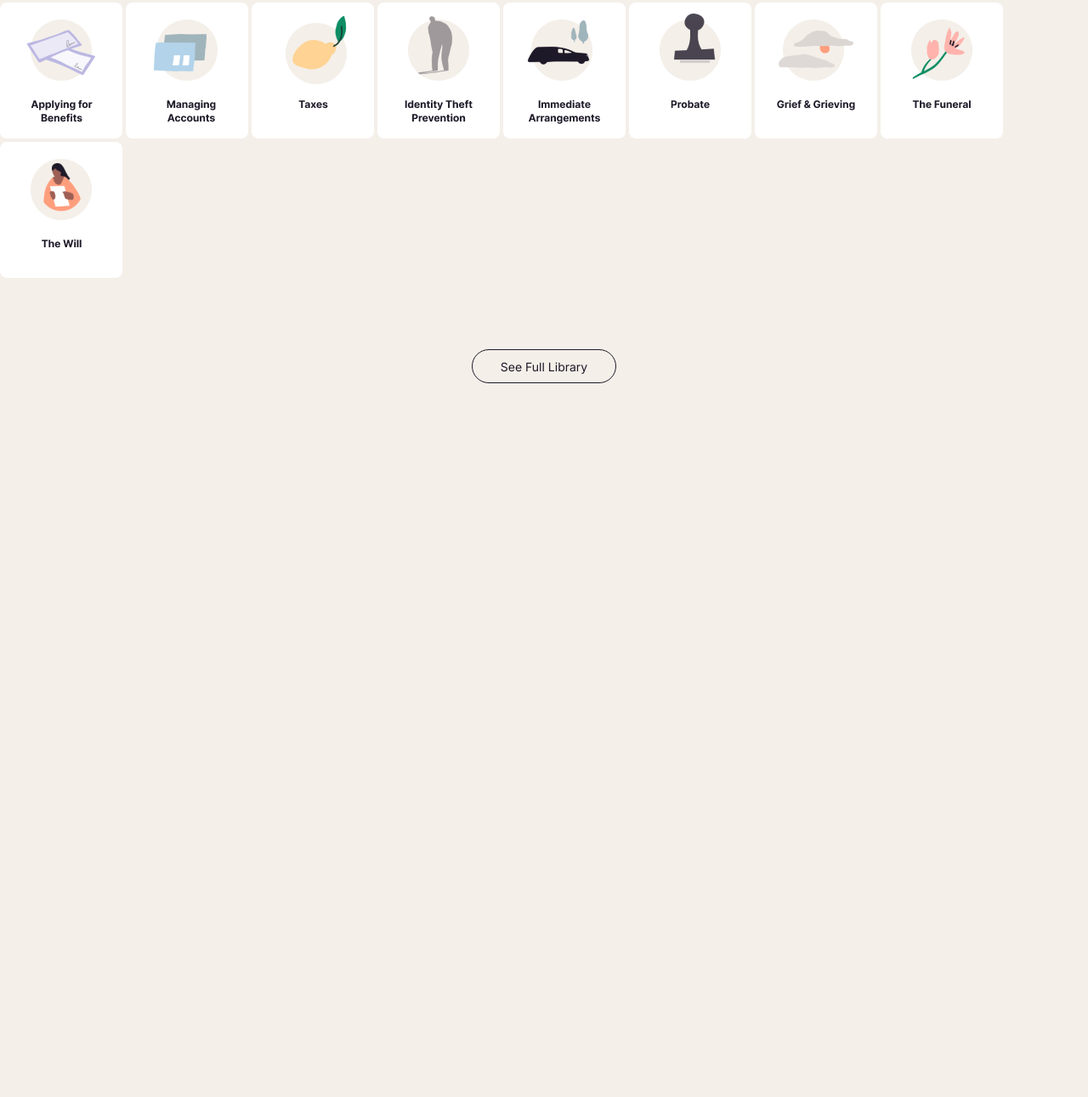
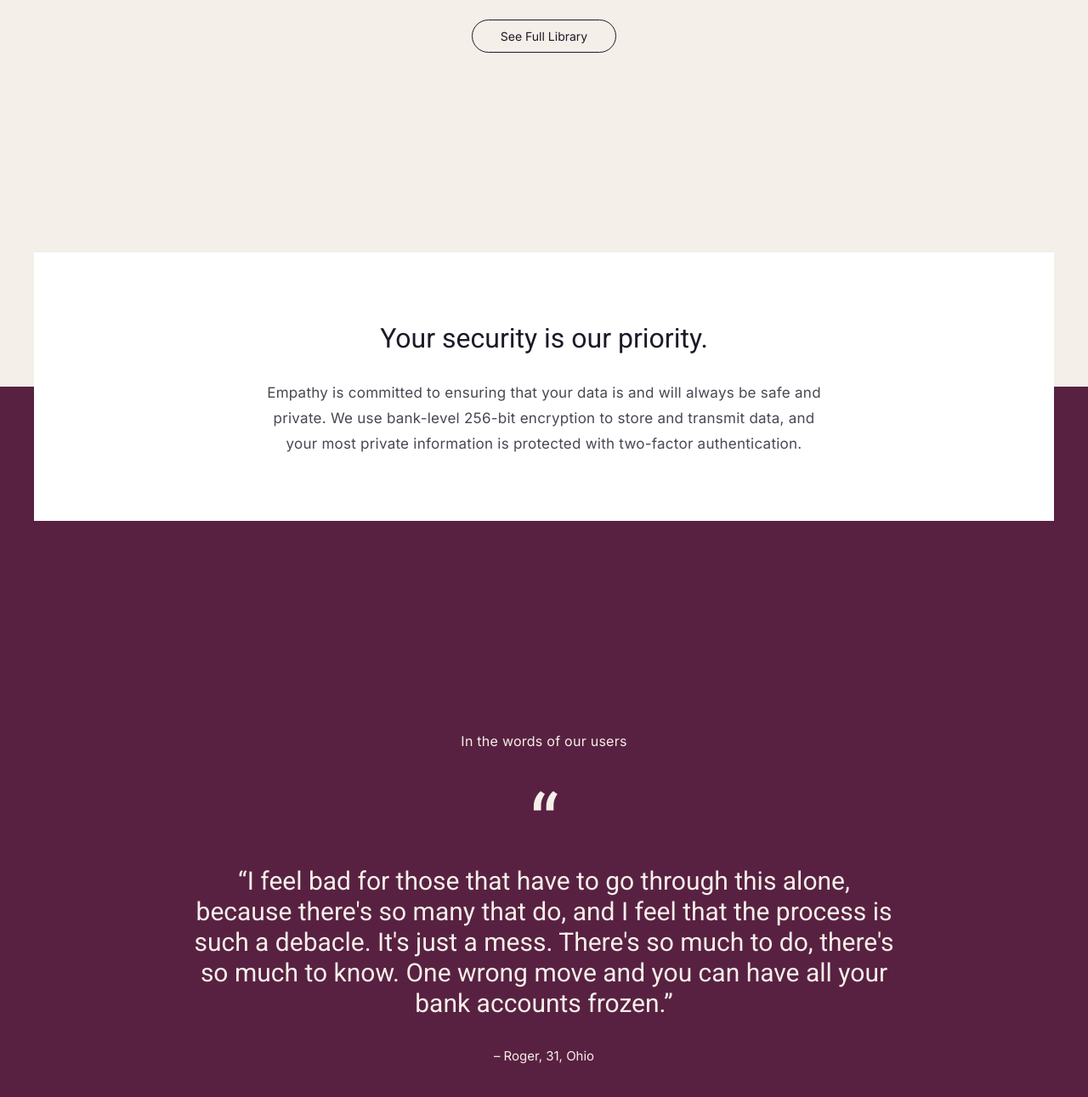
Before and after one commit to Arkanasun/Empathy, a plain HTML site: page index.html in a window 1280 px wide. Shown: the part 4240-5531 px from the top of the page at 85% size. Before the commit the page ends 4691 px from the top, so only its background shows below. Drawn offline with Linux system fonts and the light colour scheme.

Commit message:
seventh commit

```diff
--- a/index.html
+++ b/index.html
@@ -43,7 +43,7 @@
 <h1>Losing a loved one <br>is hard enough</h1>
 <p class="empat">Empathy is here to help you with everything that comes next.</p>
 	<p class="empat2">We guide and support you along your journey of loss, giving you the tools to navigate and prioritize every task.</p>
-<p class="emp3">Try it for free:</p>
+	<p class="emp3">Try it for free:</p>
 <form action="" method="post">
 	<input type="number"; placeholder="(222) 123-4512">
 	<button class="buton1" type="submite">Text Me the App</button>
@@ -132,7 +132,7 @@
 	</section>
 <section class="lot">
 		<h4>Get in-depth knowledge to help you navigate the maze of loss.</h4>
-		<div>
+		<div class="pics">
 			<img src="images/Fr1.png" alt="Fr1">
 			<img src="images/Fr2.png" alt="Fr2">
 			<img src="images/Fr3.png" alt="Fr3">
@@ -146,6 +146,19 @@
 		<a href="#">See Full Library</a>
 	</section>
 
+	<section class="violet">
+		<section class="white-box">
+		<h4>Your security is our priority.</h4>
+		<p>Empathy is committed to ensuring that your data is and will always be safe and private. We use bank-level 256-bit encryption to store and transmit data, and your most private information is protected with two-factor authentication.</p>
+	</section>
+		<div class="viol">
+		<h5>In the words of our users</h5>
+		<p class="quotes">“</p>
+		<p class="interview">“I feel bad for those that have to go through this alone, because there's so many that do, and I feel that the process is such a debacle. It's just a mess. There's so much to do, there's so much to know. One wrong move and you can have all your bank accounts frozen.”</p>
+		<p class="name">– Roger, 31, Ohio</p>
+		</div>
+	</section>
+
 </main>
 </body>
 </html>
--- a/main.css
+++ b/main.css
@@ -254,6 +254,8 @@
 
 .huge{
         background-color: #F4EFE9;
+        padding-top: 80px;
+        padding-bottom: 80px;
 
 }
 .huge article{
@@ -262,7 +264,6 @@
         align-items: center;
         max-width: 1200px;
         margin: auto;
-        margin-top: 80px;
 }
 .huge article div{
           max-width: 600px;
@@ -294,14 +295,11 @@
 }
 .lot{
 background-color: #F4EFE9;
-display: flex;
-flex-direction: column;
-justify-content: space-around;
-align-items: center;
-
+  padding-top: 144px;
+  padding-bottom: 402px;
+text-align: center;
 }
 .lot h4{
-        margin-top: 114px;
         margin-bottom: 80px;
         color: #1E1928;
 text-align: center;
@@ -312,12 +310,12 @@
 line-height: 26px; /* 152.941% */
 letter-spacing: 0.252px;
 }
-.lot div{
-gap: 16px;
+.lot .pics{
+        display: flex;
+        justify-content: space-between;
 margin-bottom: 80px;
 }
 .lot a{
-
 text-decoration: none;
 height: 40px;
 padding: 10px 33px;
@@ -331,3 +329,85 @@
 font-weight: 400;
 line-height: 20px; /* 142.857% */
 }
+.white-box{
+        background-color: #fff;
+        max-width: 1200px;
+        width: 100%;
+        position: absolute;
+        padding-top: 80px;
+        padding-bottom: 76px;
+        top: -158px;
+        left: calc(50% - 600px);
+
+}
+.white-box h4{
+        color: #1E1928;
+margin-bottom: 28px;
+text-align: center;
+font-family: Roboto;
+font-size: 32px;
+font-style: normal;
+font-weight: 400;
+line-height: 42px; /* 131.25% */
+}
+.white-box p{
+        margin: auto;
+        text-align: center;
+        max-width: 662px;
+        color: rgba(30, 25, 40, 0.80);
+font-family: Inter;
+font-size: 17px;
+font-style: normal;
+font-weight: 400;
+line-height: 30px; /* 176.471% */
+letter-spacing: 0.252px;
+}
+.violet{
+        position: relative;
+background-color: #592141;;
+padding-top: 402px;
+padding-bottom: 184px;
+}
+.violet h5{
+        margin-bottom: 36px;
+        color: #F4EFE9;
+text-align: center;
+font-family: Inter;
+font-size: 16px;
+font-style: normal;
+font-weight: 400;
+line-height: 30px; /* 187.5% */
+letter-spacing: 0.252px;
+}
+.violet .viol{
+        max-width: 828px;
+        margin: auto;
+}
+.quotes{
+        color: #F4EFE9;
+text-align: center;
+font-family: Roboto;
+font-size: 96px;
+font-style: normal;
+font-weight: 400;
+line-height: 96px; /* 100% */
+}
+.interview{
+        margin-bottom: 32px;
+        color: #F4EFE9;
+text-align: center;
+font-family: Roboto;
+font-size: 30px;
+font-style: normal;
+font-weight: 400;
+line-height: 36px; /* 120% */
+}
+.name{
+        color: #F4EFE9;
+text-align: center;
+font-family: Inter;
+font-size: 15px;
+font-style: normal;
+font-weight: 400;
+line-height: 24px; /* 160% */
+}
```
